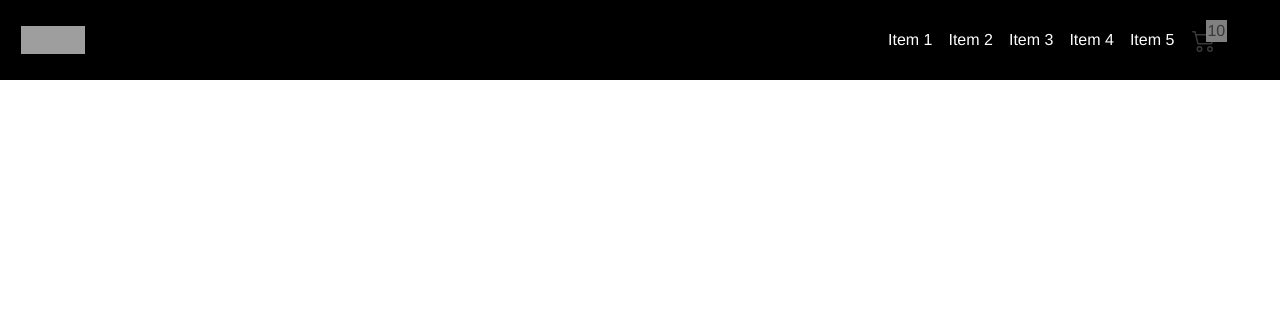
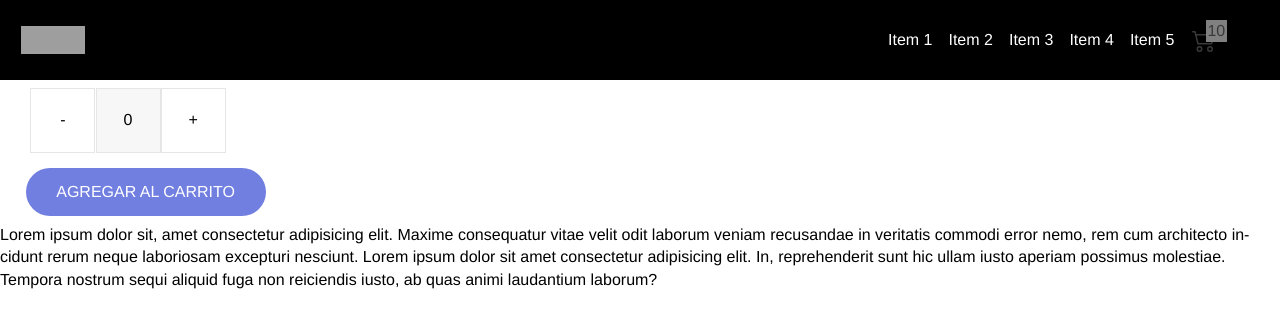
Before and after one commit to camilobeta1998/tiendaonline, a React (Create React App) app: page / in a window 1280 px wide. Shown: the top 328 px of the page. Built offline with nearby package versions, Linux system fonts and the light colour scheme; grey boxes are pictures that could not be loaded; the HTML template or start-up script is replaced by a standard one.

Commit message:
Se creo el contador y se le dieron estilos

```diff
--- a/src/App.js
+++ b/src/App.js
@@ -1,10 +1,12 @@
 import Header from './components/header/Header';
+import Main from './components/main/Main';
 import './styles/style.scss'
 
 function App() {
   return (
     <div className="App">
         <Header/>
+        <Main/>
     </div>
   );
 }
--- /dev/null
+++ b/src/components/main/ItemListContainer.jsx
@@ -0,0 +1,18 @@
+import React , {useEffect} from 'react'
+
+const ItemListContainer = () => {
+
+    useEffect(() => {
+        console.log('Me renderizo')
+    });
+
+    console.log('Primer render')
+
+  return (
+    <div className='Container-itemList-Container'>
+        <p>Lorem ipsum dolor sit, amet consectetur adipisicing elit. Maxime consequatur vitae velit odit laborum veniam recusandae in veritatis commodi error nemo, rem cum architecto incidunt rerum neque laboriosam excepturi nesciunt. Lorem ipsum dolor sit amet consectetur adipisicing elit. In, reprehenderit sunt hic ullam iusto aperiam possimus molestiae. Tempora nostrum sequi aliquid fuga non reiciendis iusto, ab quas animi laudantium laborum?</p>
+    </div>
+  )
+}
+
+export default ItemListContainer
--- /dev/null
+++ b/src/components/main/Main.jsx
@@ -0,0 +1,14 @@
+import React from 'react'
+import ItemListContainer from './ItemListContainer'
+import Contador from './contador/Contador'
+
+const Main = () => {
+  return (
+    <main className='Main'>
+        <Contador stock={10}/>
+        <ItemListContainer/>
+    </main>
+  )
+}
+
+export default Main
--- /dev/null
+++ b/src/components/main/contador/Contador.jsx
@@ -0,0 +1,41 @@
+import React , {useState} from 'react'
+const Contador = ({stock}) => {
+
+    const [contador, setContador] = useState(0);
+
+    //Funcion para sumar en el carrito
+    const sumar = () =>{
+        if (contador < stock){
+            setContador(contador + 1)
+        }
+    }
+
+    //Funcion para restar en el carrito
+    const restar = () =>{
+        if(contador > 1 ){
+            setContador(contador - 1)
+        }
+    }
+
+    // const onAdd = () => {  Esta funcion hay que programarla para enviar al carrito
+
+    // }
+
+
+
+
+  return (
+    <div className='Contador'>
+        <div className='Contador-contenedor'>
+            <div className='Contador-restar' onClick={restar}>-</div>
+            <div className='Contador-pantalla' value={0}>{contador}</div>
+            <div className='Contador-sumar'  onClick={sumar}>+</div>
+        </div>
+        <div className='Contador-agregar-al-carrito'>
+            AGREGAR AL CARRITO
+        </div>
+    </div>
+  )
+}
+
+export default Contador
--- /dev/null
+++ b/src/styles/estilosMain/_main.scss
@@ -0,0 +1,7 @@
+@import './estilosContador/estilosContador';
+@import './estilosItemListContainer/ItemListContainer';
+.Main{
+    width: 100%;
+    height: 87.7vh;
+    background-color: #ffffff;
+}
--- /dev/null
+++ b/src/styles/estilosMain/estilosContador/_estilosContador.scss
@@ -0,0 +1,62 @@
+.Contador{
+    width: 16em;
+    height: 9em;
+    color: black;
+    display: flex;
+    flex-flow: column nowrap;
+    justify-content: space-around;
+    align-items: center;
+    .Contador-contenedor{
+        display: flex;
+        flex-flow: row nowrap;
+        height: 65px;
+        div{
+            width: 65px;
+            display: flex;
+            flex-direction: row;
+            justify-content: center;
+            align-items: center;
+            margin: 0 .1px;
+            border: solid 0.1px #E6E6E6;
+        }
+        .Contador-restar{
+            cursor: pointer;
+            &:hover{
+                background-color: #717FE0;
+                transition: ease .3s;
+            }
+        }
+
+        .Contador-sumar{
+            cursor: pointer;
+            &:hover{
+                background-color: #717FE0;
+                transition: ease .3s;
+
+            }
+        }
+        .Contador-pantalla{
+            background-color: #f7f7f7;
+
+        }
+    }
+
+    .Contador-agregar-al-carrito{
+        background-color: #717FE0;
+        color: white;
+        border-radius: 90px;
+        height: 3em;
+        display: flex;
+        justify-content: center;
+        align-items: center;
+        width: 15em;
+        position: relative;
+        left: 1.1em;
+        cursor: pointer;
+        &:hover{
+            background-color: #222222;
+            transition: ease .3s;
+
+        }
+    }
+}
--- /dev/null
+++ b/src/styles/estilosMain/estilosItemListContainer/_ItemListContainer.scss
@@ -0,0 +1,3 @@
+.Container-itemList-Container{
+    color: black;
+}
--- a/src/styles/style.scss
+++ b/src/styles/style.scss
@@ -4,4 +4,5 @@
     box-sizing: border-box;
 }
 
-@import './estilosHeader/header'
+@import './estilosHeader/header';
+@import './estilosMain/main'
```
Also changed, not shown: src/teoria.txt (added).
